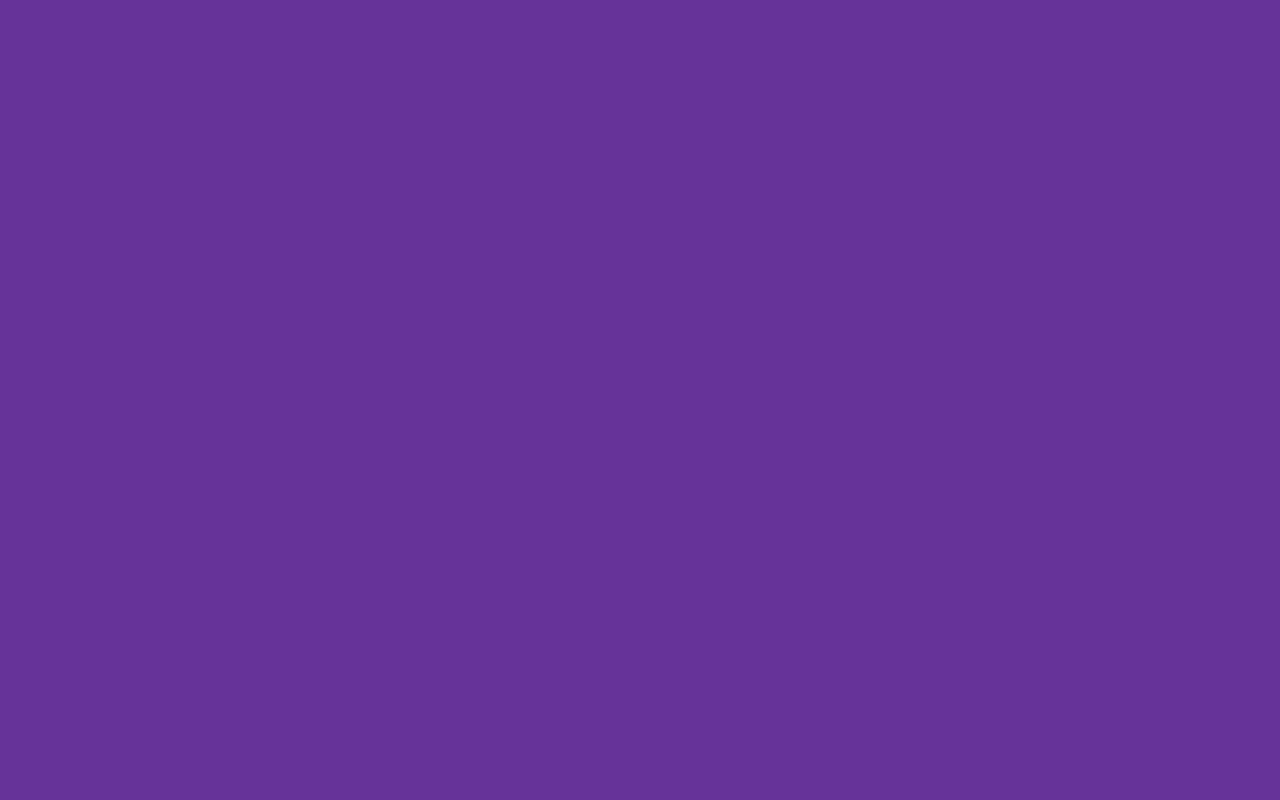
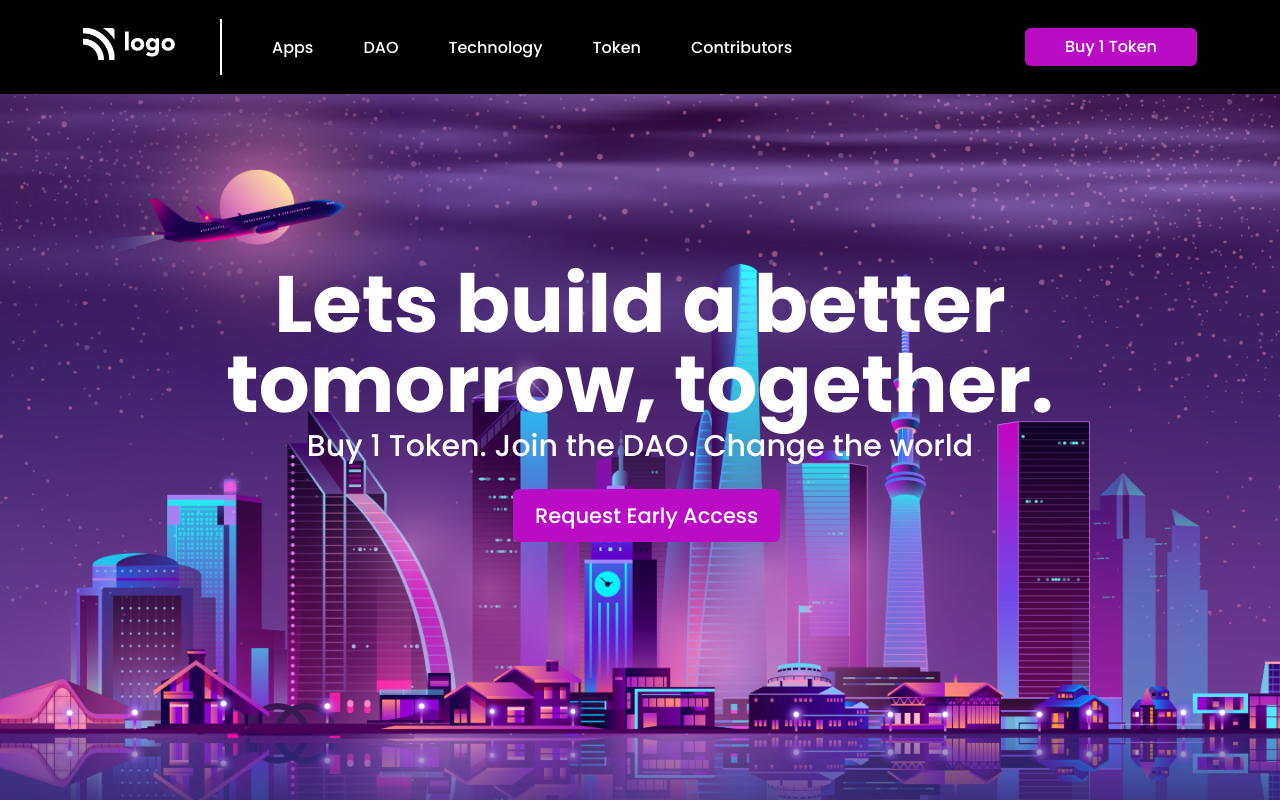
Before and after one commit to mPrograms-mg/Pratices-Project, a plain HTML site: page AssignmentProject-3/index.html in a window 1280 px wide. Drawn offline with Linux system fonts and the light colour scheme.

Commit message:
AssignmentProject-3

```diff
--- a/AssignmentProject-1/style.css
+++ b/AssignmentProject-1/style.css
@@ -62,7 +62,6 @@ nav ul li a {
   text-align: center;
   margin-top: 120px;
 }
-
 .hero-heading {
   color: #ffc233;
   font-family: "Dela Gothic One", cursive;
--- a/AssignmentProject-3/index.html
+++ b/AssignmentProject-3/index.html
@@ -17,5 +17,41 @@
     <link rel="stylesheet" href="style.css" />
     <title>AssignmentProject-3</title>
   </head>
-  <body></body>
+  <body>
+    <div class="container">
+      <!-- Header Section -->
+      <section class="header">
+        <nav class="navbar">
+          <div>
+            <img src="./assets/white-logo.png" alt="brand-logo" />
+          </div>
+          <div class="line"></div>
+          <div class="grow-list">
+            <ul class="list">
+              <li>Apps</li>
+              <li>DAO</li>
+              <li>Technology</li>
+              <li>Token</li>
+              <li>Contributors</li>
+            </ul>
+          </div>
+
+          <div>
+            <button class="nav-button">Buy 1 Token</button>
+          </div>
+        </nav>
+      </section>
+
+      <!-- Hero Section -->
+      <section aria-label="hero">
+        <div class="hero">
+          <h1 class="hero-heading">Lets build a better tomorrow, together.</h1>
+          <p class="hero-description">
+            Buy 1 Token. Join the DAO. Change the world
+          </p>
+          <button class="button-large">Request Early Access</button>
+        </div>
+      </section>
+    </div>
+  </body>
 </html>
--- a/AssignmentProject-3/style.css
+++ b/AssignmentProject-3/style.css
@@ -6,5 +6,104 @@
 }
 
 body {
-  background-color: rebeccapurple;
+  width: 100%;
+  height: 100%;
+  background-image: url("./assets/bg.png");
+  background-size: cover;
+  background-attachment: fixed;
+  background-repeat: no-repeat;
 }
+
+.navbar {
+  display: flex;
+  align-items: center;
+  justify-content: space-between;
+  padding: 31px 83px;
+  height: 94px;
+  background-color: #000;
+}
+
+.grow-list {
+  flex-grow: 1;
+}
+
+.navbar img {
+  width: 92px;
+  height: 32px;
+}
+
+.line {
+  width: 2px;
+  background-color: white;
+  height: 56px;
+  margin-left: 45px;
+}
+.list {
+  color: white;
+  list-style: none;
+  display: flex;
+  gap: 50px;
+  align-items: center;
+  margin-left: 50px;
+  font-size: 16px;
+  font-weight: 500;
+}
+
+.nav-button {
+  background: #ba0cc5;
+  padding: 7px 40px;
+  cursor: pointer;
+  color: white;
+  border: none;
+  border-radius: 6px;
+  font-weight: 500;
+  width: fit-content;
+  text-align: center;
+  line-height: 24px;
+  display: flex;
+  align-items: center;
+  text-align: center;
+  font-size: 16px;
+}
+
+.hero {
+  max-width: 1154px;
+  margin: 0 auto;
+  text-align: center;
+  margin-top: 120px;
+}
+
+.hero-heading {
+  color: #fff;
+  font-family: "Poppins";
+  font-style: normal;
+  font-weight: 700;
+  font-size: 80px;
+  line-height: 80px;
+  padding-top: 50px;
+}
+
+.hero-description {
+  color: #fff;
+  font-family: "Poppins";
+  font-style: normal;
+  font-size: 30px;
+  font-weight: 500;
+}
+.button-large {
+  background: #ba0cc5;
+  padding: 14px 22px;
+  cursor: pointer;
+  color: white;
+  border: none;
+  border-radius: 6px;
+  font-weight: 500;
+  width: fit-content;
+  line-height: 25px;
+  display: flex;
+  align-items: center;
+  text-align: center;
+  font-size: 21px;
+  margin-top: 20px;
+  margin-left: 450px;
+}
```
Also changed, not shown: AssignmentProject-3/assets/bg.png (added), AssignmentProject-3/assets/white-logo.png (added).
